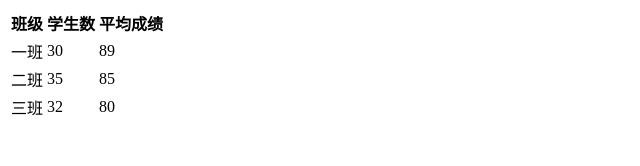
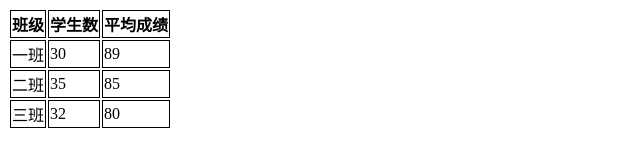
Before and after one commit to Kyxy/Html, a plain HTML site: page 3chapter/table表格标签.html in a window 1280 px wide. Shown: the whole page, without its empty margins (0-640 px from the left). Drawn offline with Linux system fonts and the light colour scheme.

Commit message:
table添加边框
为各个单元格单独添加边框，使用的css样式。

```diff
--- a/3chapter/table表格标签.html
+++ b/3chapter/table表格标签.html
@@ -3,6 +3,10 @@
 <head>
 	<meta http-equiv="Content-Type" content="text/css"; charset="UTF-8">
 	<title>认识table标签</title>
+	<style type="text/css">
+		table tr th,td{border: 1px solid #000;}
+	</style>
+
 </head>
 <body>
 	<table>
```
